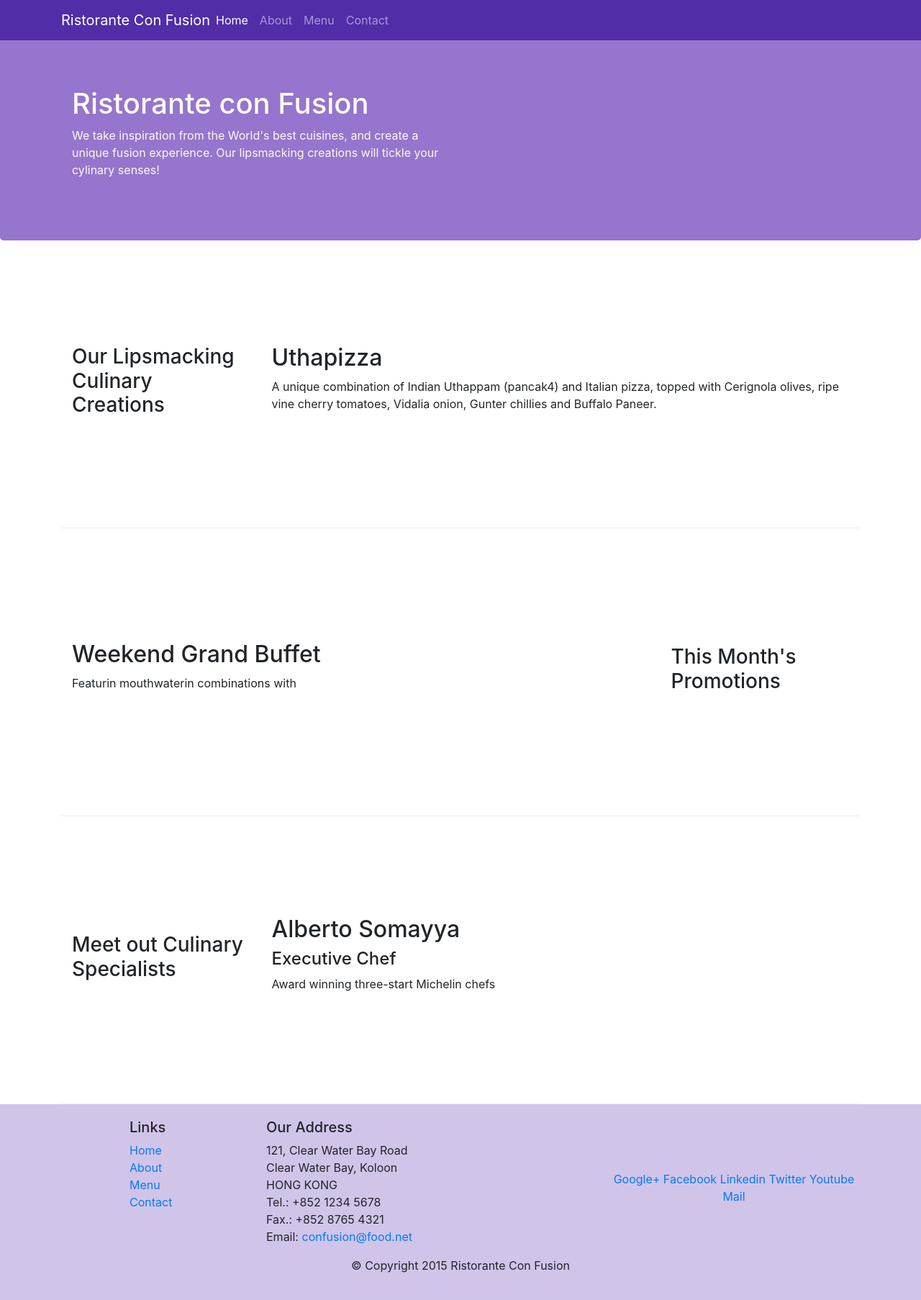
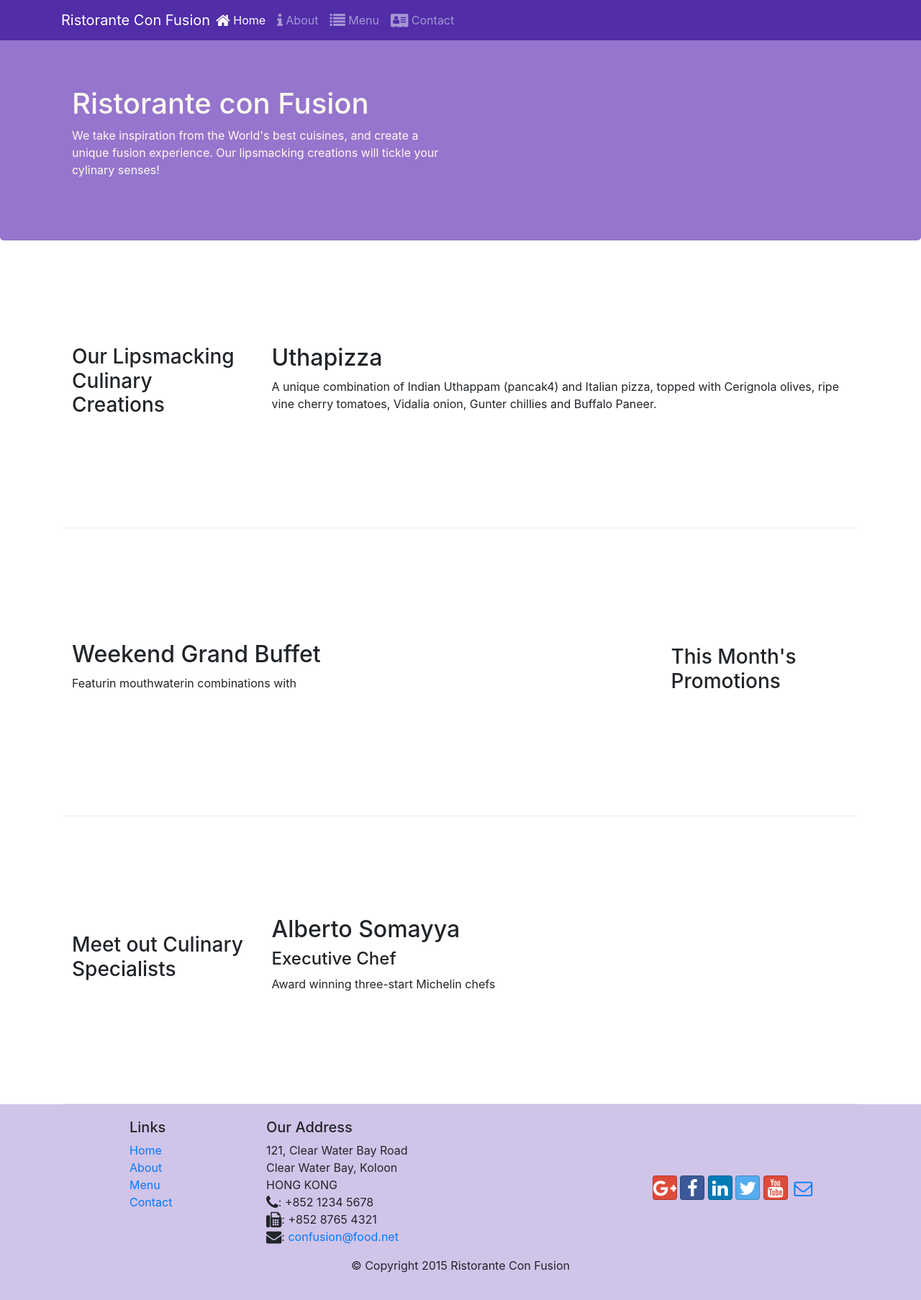
Before and after one commit to cruzito626/renta-auto-FE, a website: page index.html in a window 1280 px wide. Shown: the whole page at 72% size. Drawn offline with nearby package versions, Linux system fonts and the light colour scheme.

Commit message:
Icon Fonts

```diff
--- a/index.html
+++ b/index.html
@@ -9,6 +9,8 @@
   <!-- Boostrap CSS -->
   <link rel="stylesheet" href="node_modules/bootstrap/dist/css/bootstrap.min.css">
   <link rel="stylesheet" href="css/styles.css">
+  <link rel="stylesheet" href="node_modules/font-awesome/css/font-awesome.min.css">
+  <link rel="stylesheet" href="node_modules/bootstrap-social/bootstrap-social.css">
   <title>Ristorante Con Fusion</title>
 </head>
 <body>
@@ -21,10 +23,10 @@
       <a class="navbar-brand mr-auto" href="#">Ristorante Con Fusion</a>
       <div class="collapse navbar-collapse" id="Navbar">
         <ul class="navbar-nav mr-auto">
-          <li class="nav-item active"><a href="#" class="nav-link">Home</a></li>
-          <li class="nav-item"><a href="./aboutus.html" class="nav-link">About</a></li>
-          <li class="nav-item"><a href="#" class="nav-link">Menu</a></li>
-          <li class="nav-item"><a href="#" class="nav-link">Contact</a></li>
+          <li class="nav-item active"><a class="nav-link" href="#"><span class="fa fa-home fa-lg"></span> Home</a></li>
+          <li class="nav-item"><a class="nav-link" href="./aboutus.html"><span class="fa fa-info fa-lg"></span> About</a></li>
+          <li class="nav-item"><a class="nav-link" href="#"><span class="fa fa-list fa-lg"></span> Menu</a></li>
+          <li class="nav-item"><a class="nav-link" href="#"><span class="fa fa-address-card fa-lg"></span> Contact</a></li>
         </ul>
       </div>
     </div>
@@ -95,20 +97,21 @@
             121, Clear Water Bay Road<br>
             Clear Water Bay, Koloon<br>
             HONG KONG<br>
-            Tel.: +852 1234 5678<br>
-            Fax.: +852 8765 4321<br>
-            Email: <a href="mailto:confusion@food.net">confusion@food.net</a><br>
+            <i class="fa fa-phone fa-lg"></i>: +852 1234 5678<br>
+            <i class="fa fa-fax fa-lg"></i>: +852 8765 4321<br>
+            <i class="fa fa-envelope fa-lg"></i>:
+            <a href="mailto:confusion@food.net">confusion@food.net</a>
           </address>
         </div>
         <div class="col-12 col-sm-4 align-self-center">
           <div class="text-center">
-            <a href="http://google.com">Google+</a>
-            <a href="http://facebook.com">Facebook</a>
-            <a href="http://linkedin.com">Linkedin</a>
-            <a href="http://twitter.com">Twitter</a>
-            <a href="http://youtube">Youtube</a>
-            <a href="mailtoL">Mail</a>
-          </div>
+            <a class="btn btn-social-icon btn-google" href="http://google.com/+"><i class="fa fa-google-plus"></i></a>
+            <a class="btn btn-social-icon btn-facebook" href="http://www.facebook.com/profile.php?id="><i class="fa fa-facebook"></i></a>
+            <a class="btn btn-social-icon btn-linkedin" href="http://www.linkedin.com/in/"><i class="fa fa-linkedin"></i></a>
+            <a class="btn btn-social-icon btn-twitter" href="http://twitter.com/"><i class="fa fa-twitter"></i></a>
+            <a class="btn btn-social-icon btn-google" href="http://youtube.com/"><i class="fa fa-youtube"></i></a>
+            <a class="btn btn-social-icon" href="mailto:"><i class="fa fa-envelope-o"></i></a>
+        </div>
         </div>
       </div>
       <div class="row justify-content-center">
--- a/package.json
+++ b/package.json
@@ -24,6 +24,8 @@
   },
   "dependencies": {
     "bootstrap": "^4.0.0",
+    "bootstrap-social": "^5.1.1",
+    "font-awesome": "^4.7.0",
     "jquery": "^3.3.1",
     "popper.js": "^1.12.9"
   }
```
Also changed, not shown: aboutus.html (+15 -14 lines), 1 other file.
